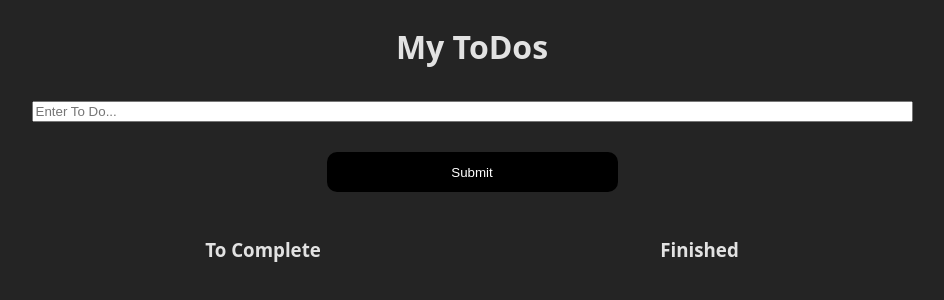
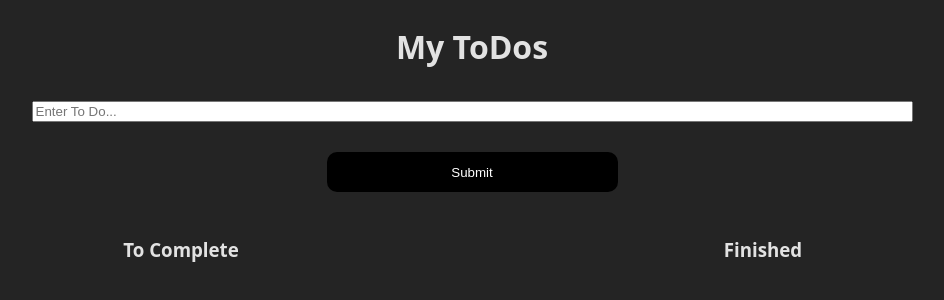
Before and after one commit to kevinneyer/react-typescript, a React (Vite) app: page / in a window 1280 px wide. Shown: the top 300 px of the page, without its empty margins (168-1112 px from the left). Built offline with nearby package versions, Linux system fonts and the light colour scheme.

Commit message:
adjust style to have two columns

```diff
--- a/src/App.css
+++ b/src/App.css
@@ -39,13 +39,19 @@ input {
 
 
 .todo-container {
-
     display: flex;
     flex-direction: row;
-    justify-content: space-around;
-    margin-left: auto;
-    margin-right: auto;
-    max-width: 75%;
     padding-top: 25px;
-    width: 75%;
+
+    h3 {
+        margin-bottom: 0px;
+    }
 }
+
+.todo-column {
+    align-items: center;
+    display: flex;
+    flex-direction: column;
+    gap: 25px;
+    width: 50%;
+}
--- a/src/App.tsx
+++ b/src/App.tsx
@@ -59,7 +59,7 @@ function App() {
                     />
                 </form>
                 <div className="todo-container">
-                    <div className="to-complete">
+                    <div className="todo-column">
                         <h3>To Complete</h3>
                         {
                             todoList.map((todo: ToDoInterface) => {
```
